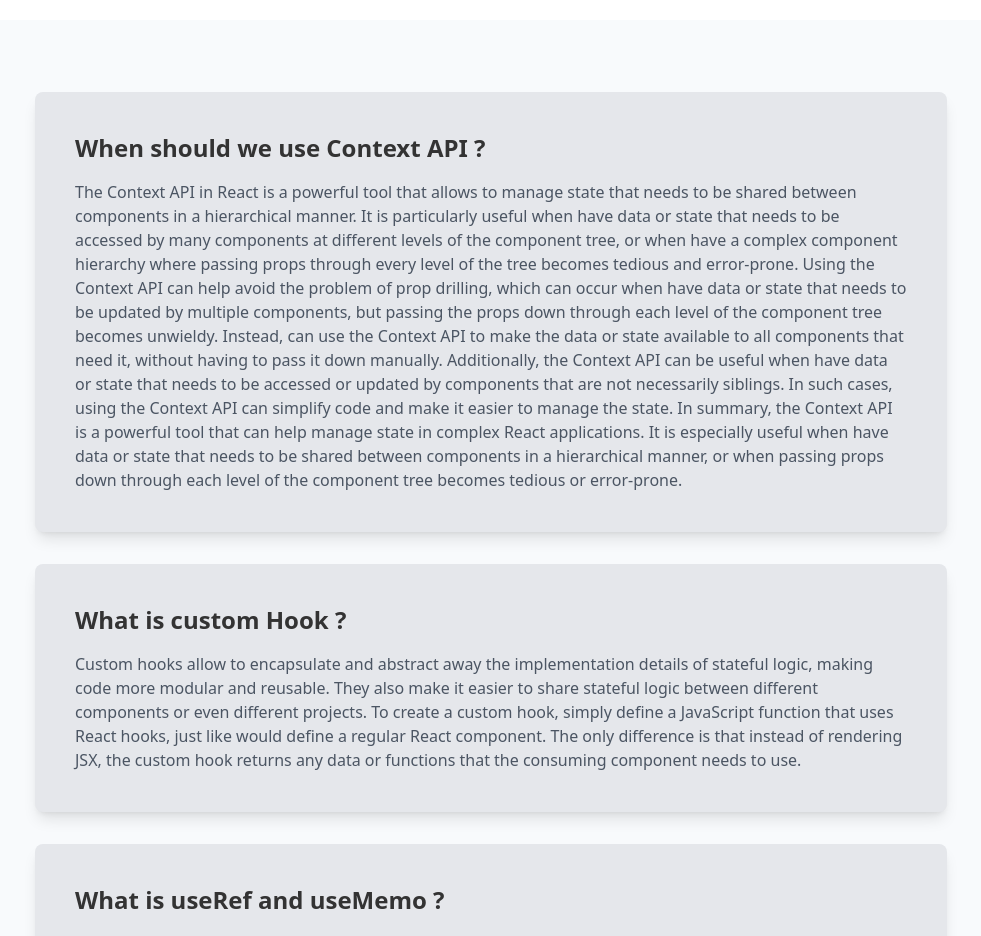
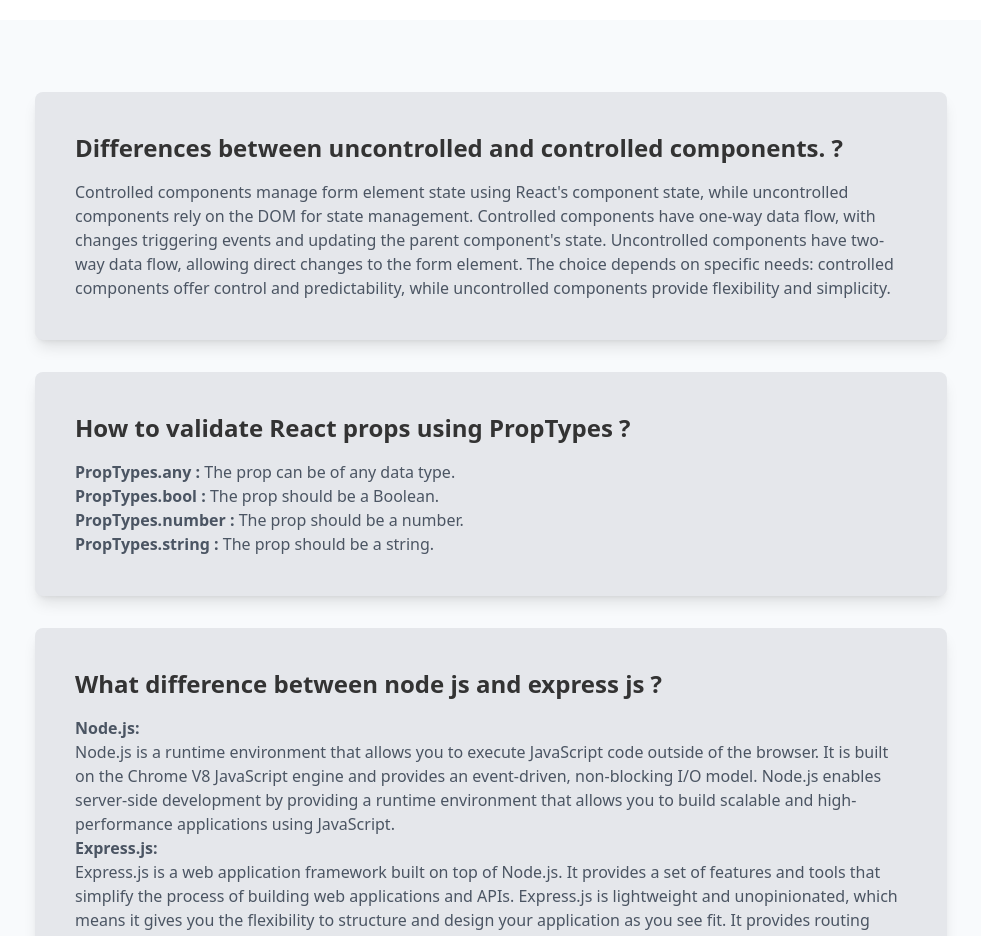
Before and after one commit to bijoymamud/Food-Corner, a React (Vite) app: page /blog in a window 1280 px wide. Shown: the part 140-1076 px from the top of the page, without its empty margins (149-1130 px from the left). Built offline with nearby package versions, Linux system fonts and the light colour scheme; no server answers.

Commit message:
added 2nd extrra section

```diff
--- a/package.json
+++ b/package.json
@@ -17,8 +17,10 @@
     "react": "^18.2.0",
     "react-dom": "^18.2.0",
     "react-icons": "^4.8.0",
+    "react-lazy-load": "^4.0.1",
     "react-rating": "^2.0.5",
     "react-router-dom": "^6.11.0",
+    "react-toastify": "^9.1.2",
     "sort-by": "^1.2.0"
   },
   "devDependencies": {
--- a/src/pages/About/About.jsx
+++ b/src/pages/About/About.jsx
@@ -5,6 +5,7 @@ const About = () => {
     return (
         <div>
             <Header></Header>
+
             <h3>Avout</h3>
         </div>
     );
--- a/src/pages/Blog/Blog.jsx
+++ b/src/pages/Blog/Blog.jsx
@@ -8,26 +8,42 @@ const Blog = () => {
             <div >
                 <div className='bg-slate-50 mt-14 md:mt-24 p-4 md:p-10 md:mx-36 '>
                     <div className=' mt-8 p-4 md:p-10 bg-gray-200 mb-4 rounded-lg shadow-lg '>
-                        <h3 className='text-2xl mb-4 font-bold'>When should we use Context API ?</h3>
-                        <p className='text-gray-600'>The Context API in React is a powerful tool that allows to manage state that needs to be shared between components in a hierarchical manner. It is particularly useful when have data or state that needs to be accessed by many components at different levels of the component tree, or when have a complex component hierarchy where passing props through every level of the tree becomes tedious and error-prone.
-
-                            Using the Context API can help avoid the problem of prop drilling, which can occur when  have data or state that needs to be updated by multiple components, but passing the props down through each level of the component tree becomes unwieldy. Instead, can use the Context API to make the data or state available to all components that need it, without having to pass it down manually.
-
-                            Additionally, the Context API can be useful when have data or state that needs to be accessed or updated by components that are not necessarily siblings. In such cases, using the Context API can simplify code and make it easier to manage the state.
-
-                            In summary, the Context API is a powerful tool that can help manage state in complex React applications. It is especially useful when have data or state that needs to be shared between components in a hierarchical manner, or when passing props down through each level of the component tree becomes tedious or error-prone.</p>
+                        <h3 className='text-2xl mb-4 font-bold'>Differences between uncontrolled and controlled components. ?</h3>
+                        <p className='text-gray-600'>Controlled components manage form element state using React's component state, while uncontrolled components rely on the DOM for state management. Controlled components have one-way data flow, with changes triggering events and updating the parent component's state. Uncontrolled components have two-way data flow, allowing direct changes to the form element. The choice depends on specific needs: controlled components offer control and predictability, while uncontrolled components provide flexibility and simplicity.</p>
                     </div>
                     <div className=' mt-8 p-4 md:p-10 bg-gray-200 mb-4 rounded-lg shadow-lg '>
-                        <h3 className='text-2xl mb-4 font-bold'>What is custom Hook ?</h3>
-                        <p className='text-gray-600'>Custom hooks allow to encapsulate and abstract away the implementation details of stateful logic, making code more modular and reusable. They also make it easier to share stateful logic between different components or even different projects.
-
-                            To create a custom hook, simply define a JavaScript function that uses React hooks, just like would define a regular React component. The only difference is that instead of rendering JSX, the custom hook returns any data or functions that the consuming component needs to use.</p>
+                        <h3 className='text-2xl mb-4 font-bold'>How to validate React props using PropTypes ?</h3>
+                        <ul className='text-gray-600'>
+                            <li>
+                                <span className='font-bold'>PropTypes.any :</span> The prop can be of any data type.
+                            </li>
+                            <li>
+                                <span className='font-bold'>PropTypes.bool :</span> The prop should be a Boolean.
+                            </li>
+                            <li>
+                                <span className='font-bold'>  PropTypes.number :</span> The prop should be a number.
+                            </li>
+                            <li>
+                                <span className='font-bold'> PropTypes.string :</span> The prop should be a string.
+                            </li>
+                        </ul>
                     </div>
                     <div className=' mt-8 p-4 md:p-10 bg-gray-200 mb-4 rounded-lg shadow-lg '>
-                        <h3 className='text-2xl mb-4 font-bold'> What is useRef and useMemo ?</h3>
-                        <p className='text-gray-600'>useRef and useMemo are both React hooks that can be used to optimize the performance of your application.
+                        <h3 className='text-2xl mb-4 font-bold'> What  difference between node js and express js ?</h3>
+                        <p className='text-gray-600'><span className='font-bold'>Node.js:</span> <br />
+                            Node.js is a runtime environment that allows you to execute JavaScript code outside of the browser. It is built on the Chrome V8 JavaScript engine and provides an event-driven, non-blocking I/O model. Node.js enables server-side development by providing a runtime environment that allows you to build scalable and high-performance applications using JavaScript. <br />
 
-                            useRef is a hook that returns a mutable ref object whose .current property can be set to any value. The primary use case for useRef is to access and manipulate the DOM or to store a value that persists across renders without triggering a re-render. For example, we can use useRef to access the value of an input field, or to store a value that needs to persist across renders, but doesn't affect the UI.</p>
+                            <span className='font-bold'>Express.js:</span> <br />
+
+                            Express.js is a web application framework built on top of Node.js. It provides a set of features and tools that simplify the process of building web applications and APIs. Express.js is lightweight and unopinionated, which means it gives you the flexibility to structure and design your application as you see fit. It provides routing capabilities, middleware support, and integrates well with various templating engines and databases.
+                        </p>
+                    </div>
+                    <div className=' mt-8 p-4 md:p-10 bg-gray-200 mb-4 rounded-lg shadow-lg '>
+                        <h3 className='text-2xl mb-4 font-bold'> What  difference between node js and express js ?</h3>
+                        <p className='text-gray-600'>Custom hooks are created to achieve several purposes. Firstly, they enhance reusability by extracting logic that can be shared across multiple components, preventing code duplication. By creating custom hooks, you can abstract away intricate implementation details, making the codebase easier to understand and maintain.
+
+                            Custom hooks are particularly useful for handling stateful logic. They enable you to share state management between components without relying on class components or prop drilling. You can leverage built-in hooks such as useState, useEffect, useContext, or create your own custom hooks to encapsulate specific functionality.
+                        </p>
                     </div>
 
                 </div>
--- a/src/pages/Login/Login.jsx
+++ b/src/pages/Login/Login.jsx
@@ -1,6 +1,7 @@
 import React, { useContext, useState } from 'react';
 import { FaGithub, FaGoogle } from 'react-icons/fa';
 import { Link, useLocation, useNavigate } from 'react-router-dom';
+import 'react-toastify/dist/ReactToastify.css';
 import { AuthContext } from '../../providers/AuthProvider';
 
 const Login = () => {
--- /dev/null
+++ b/src/pages/Services/Services.jsx
@@ -0,0 +1,41 @@
+import React from 'react';
+import { FaDrum, FaHeartbeat, FaSun, FaThumbsUp } from 'react-icons/fa';
+
+const Services = () => {
+    return (
+        <div className='text-center container mx-auto
+        '>
+            <h3 className='text-2xl font-semibold mb-2'>Our <span className='font-bold'>Special</span> Service</h3>
+            <p>The food business has always been booming. Restaurants, cafeterias, and <br /> fast food shops require to make people aware of their specialties in the most attractive ways. </p>
+
+            <div className='md:grid grid-cols-4 text-center mt-28 '>
+                <div>
+                    <FaSun className=' text-2xl text-red-600 mx-auto mb-4'></FaSun>
+                    <h2 className='font-bold mb-2'>Healthy Recipe</h2>
+                    <p>The choice of food is as delicate as the place of eateries.</p>
+
+                </div>
+                <div>
+                    <FaDrum className='text-2xl text-red-600 mx-auto mb-4'></FaDrum>
+                    <h2 className='font-bold mb-2'>Healthy Meals</h2>
+                    <p>The choice of food is as delicate as the place of eateries.</p>
+
+                </div>
+                <div>
+                    <FaThumbsUp className='text-2xl text-red-600 mx-auto mb-4'></FaThumbsUp>
+                    <h2 className='font-bold mb-2'>Healthy Eating</h2>
+                    <p>The choice of food is as delicate as the place of eateries.</p>
+
+                </div>
+                <div>
+                    <FaHeartbeat className='text-red-600  text-2xl mx-auto mb-4'></FaHeartbeat>
+                    <h2 className='font-bold mb-2'>Healthy Lifes</h2>
+                    <p>The choice of food is as delicate as the place of eateries.</p>
+
+                </div>
+            </div>
+        </div>
+    );
+};
+
+export default Services;
--- a/src/pages/Shared/Footer/Footer.jsx
+++ b/src/pages/Shared/Footer/Footer.jsx
@@ -10,7 +10,7 @@ const Footer = () => {
 
                         <p><small className='text-zinc-400'>There are many variations of passages  of Lorem Ipsum ,<br /> but the majority have <br /> suffered alteration in some form.</small></p>
                         <div className='md:mt-5'>
-                            <img src="../../../public/Icons/Group 9969.png" alt="" />
+
 
                         </div>
 
--- a/src/pages/ViewReceipe/ViewReceipe.jsx
+++ b/src/pages/ViewReceipe/ViewReceipe.jsx
@@ -60,6 +60,7 @@ const ViewReceipe = () => {
             <div className=' md:grid grid-cols-3 mt-10 md:gap-5' >
                 {viewItems?.recipes?.map((recipe, index) => (
                     <div className=' mb-3 p-5 bg-cyan-200 rounded-md shadow-xl' key={index}>
+
                         <h4 ><span className='text-2xl font-bold mt-4'>{recipe?.recipeName}</span></h4>
                         <ul className='mt-3'>
 
@@ -72,7 +73,7 @@ const ViewReceipe = () => {
                             ))}
 
                         </ul>
-                        <div>
+                        <div className=' ms-96 md:ms-44'>
                             <FaHeart onClick={() => handleLikeClick(index)} className={`${liked ? "text-red-600" : "text-gray-500"}`}></FaHeart>
                         </div>
                     </div>
--- a/src/pages/newrecipes/NewRecipes.jsx
+++ b/src/pages/newrecipes/NewRecipes.jsx
@@ -1,4 +1,5 @@
 import React from 'react';
+import Services from '../Services/Services';
 
 const NewRecipes = () => {
     return (
@@ -7,7 +8,7 @@ const NewRecipes = () => {
 
 
 
-            <div className=' p-8  mx-auto md:grid grid-cols-3 gap-10 container md:mb-64 md:mt-10 md:container'>
+            <div className=' p-8  mx-auto md:grid grid-cols-3 gap-10 container md:mb-24 md:mt-10 md:container'>
                 <div className=" bg-base-100 rounded-lg shadow-xl mb-8 ">
                     <figure><img className='rounded-lg' src="https://static01.nyt.com/images/2022/01/26/dining/24AIRFRYERREX1-chicken-parmesan/merlin_200287671_7c6f509b-af22-4086-a2b8-4f36a58ffbec-articleLarge.jpg" alt="" /></figure>
                     <div className="card-body">
@@ -93,6 +94,7 @@ const NewRecipes = () => {
                     </div>
                 </div>
             </div>
+            <Services></Services>
 
 
 
```
Also changed, not shown: 1 other file (tests, documents, lock files or other folders).
